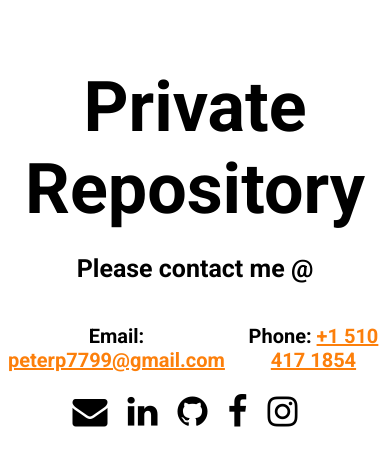
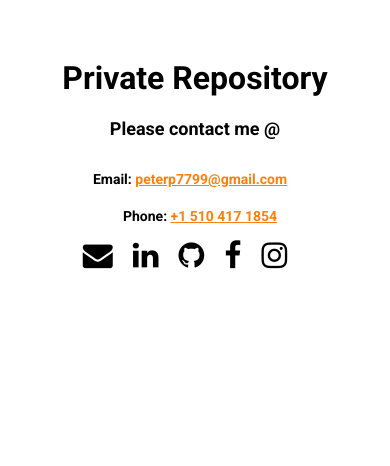
Before and after one commit to peter2614/peter2614.github.io, a plain HTML site: page private-repo.html in a window 390 px wide. Drawn offline with Linux system fonts and the light colour scheme.

Commit message:
updated resume

```diff
--- a/private-repo.html
+++ b/private-repo.html
@@ -27,7 +27,7 @@
             display: flex;
             flex-direction: column;
             margin: 0 auto;
-            margin-top: 5%;
+            margin-top: 10%;
         }
         .contact {
             display: flex;
@@ -57,6 +57,26 @@
             color: black;
             padding: 0;
             font-size: 35px;
+        }
+
+        @media screen and (max-width: 600px) {
+            h1 { font-size: 40px; }
+            h2 {
+                font-size: 20px;
+                margin-top: 0;
+            }
+            p {
+                font-size: 14px;
+            }
+        }
+
+        @media screen and (max-width: 400px) {
+            h1 { font-size: 32px }
+            h2 { font-size: 18px}
+            .info {
+                flex-direction: column;
+            }
+            .social > ul > li > a { font-size: 30px; }
         }
     </style>
 </head>
```
Also changed, not shown: 1 other file.
